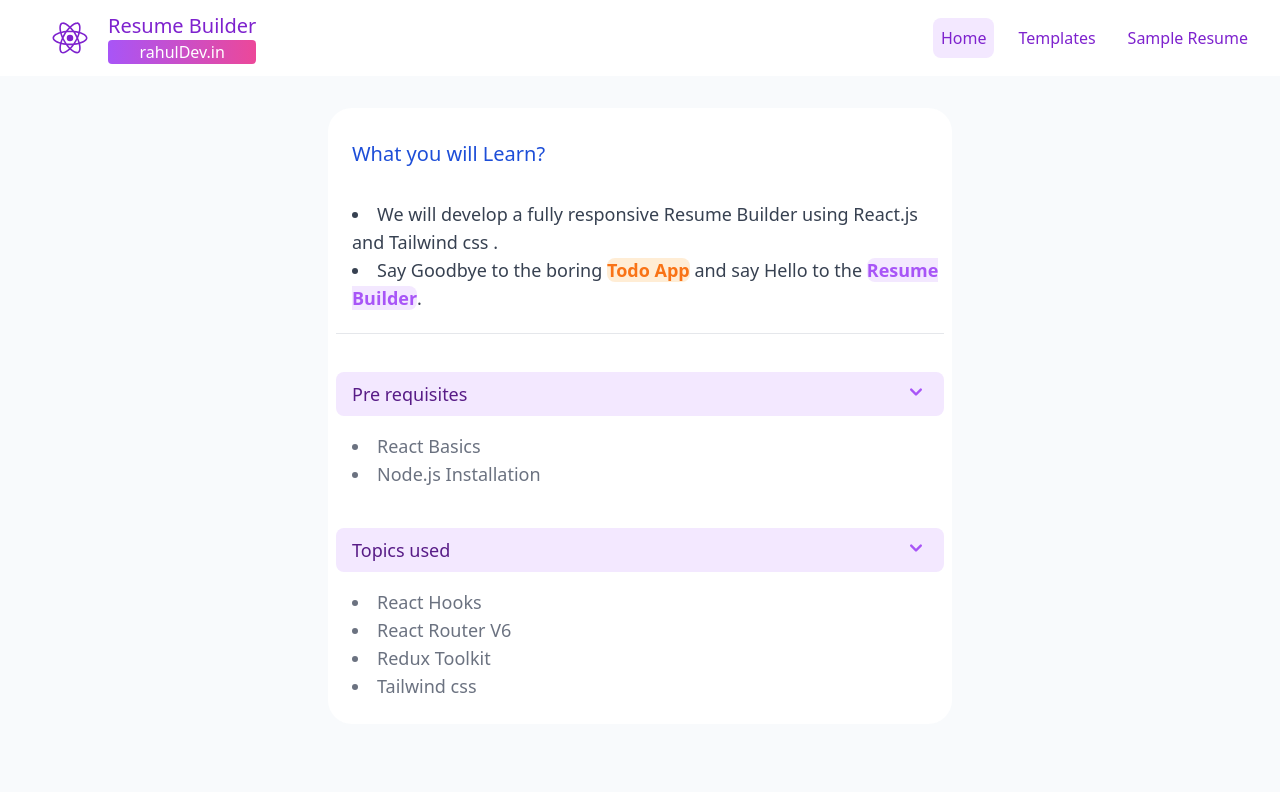
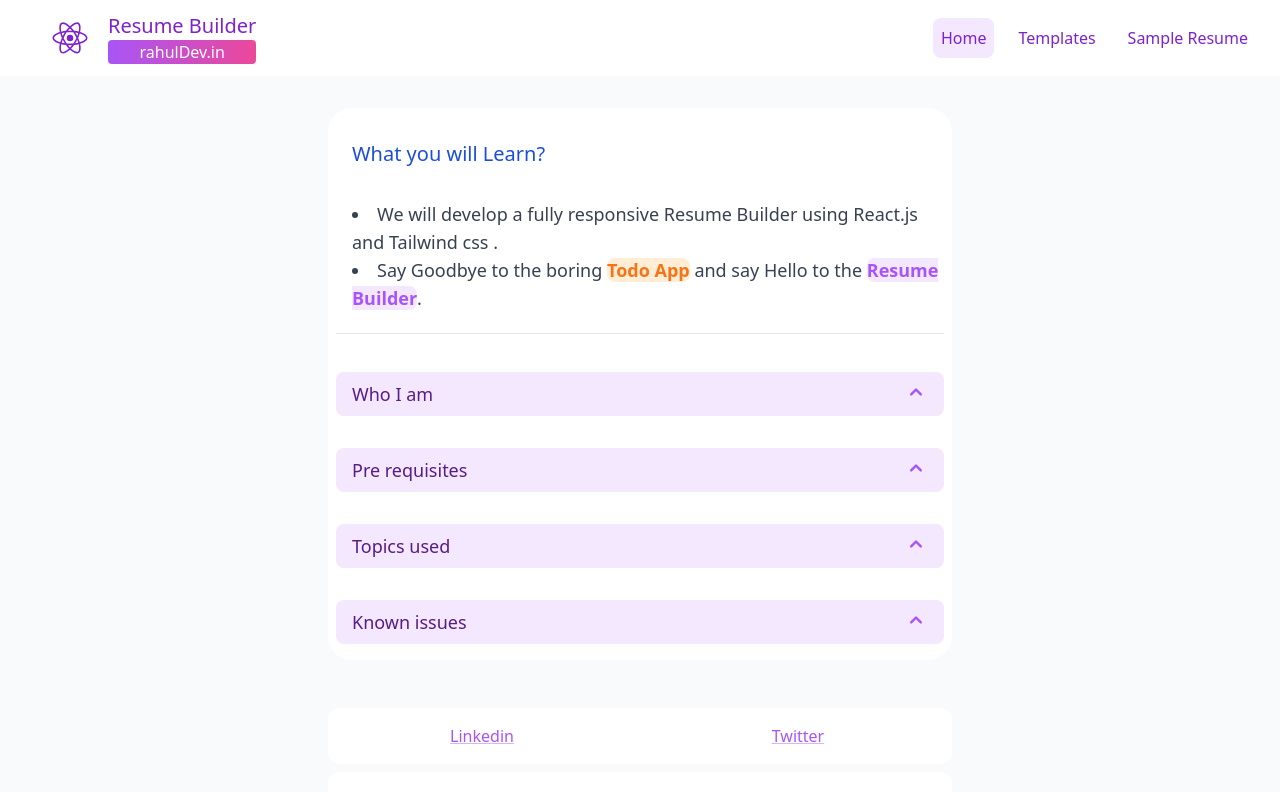
Before and after one commit to rahul-yr/yt-react-resume-builder, a React (Create React App) app in the folder resume-builder/: page / in a window 1280 px wide. Shown: the top 792 px of the page. Built offline with nearby package versions, Linux system fonts and the light colour scheme.

Commit message:
Add socail profile links

```diff
--- a/resume-builder/src/resumebuilder/Components/Footer.jsx
+++ b/resume-builder/src/resumebuilder/Components/Footer.jsx
@@ -8,10 +8,24 @@ function Footer() {
         <div className="bg-white rounded-xl py-4 w-full md:w-2/4">
           <div className="grid grid-cols-1 md:grid-cols-2 gap-2">
             <div className="flex flex-col justify-center items-center ">
-              <span>Linkedin</span>
+              <a
+                className="underline decoration-purple-300 text-purple-500"
+                target="_blank"
+                rel="noopener noreferrer"
+                href="https://www.linkedin.com/in/rahul-reddy-y"
+              >
+                Linkedin
+              </a>
             </div>
             <div className="flex flex-col justify-center items-center">
-              <span>Twitter</span>
+              <a
+                className="underline decoration-purple-300 text-purple-500"
+                target="_blank"
+                rel="noopener noreferrer"
+                href="https://twitter.com/rahul_reddy_y"
+              >
+                Twitter
+              </a>
             </div>
           </div>
         </div>
--- a/resume-builder/src/resumebuilder/Components/Home.jsx
+++ b/resume-builder/src/resumebuilder/Components/Home.jsx
@@ -4,7 +4,7 @@ import { ChevronUpIcon } from "@heroicons/react/solid";
 
 function Home() {
   return (
-    <div className="bg-slate-50 h-screen w-full py-4">
+    <div className="bg-slate-50 w-full py-4 ">
       <div className=" m-4 ">
         <div className="flex flex-row justify-center">
           <div className="md:w-1/4"></div>
@@ -31,7 +31,40 @@ function Home() {
             </ul>
             <hr className={"bg-slate-100 my-[4pt]"} />
             <div className="py-4"></div>
-
+            <MainContent label={"Who I am"}>
+              <ul className="list-disc list-inside">
+                <li>
+                  <span>
+                    A Professional with 4+ years of experience in Technology
+                    driven developement.
+                  </span>
+                </li>
+                <li>
+                  <span>Mail : rahul.mso@outlook.com</span>
+                </li>
+                <li>
+                  <a
+                    className="underline decoration-purple-300 text-purple-500"
+                    target="_blank"
+                    rel="noopener noreferrer"
+                    href="https://www.linkedin.com/in/rahul-reddy-y"
+                  >
+                    Linkedin
+                  </a>
+                </li>
+                <li>
+                  <a
+                    className="underline decoration-purple-300 text-purple-500"
+                    target="_blank"
+                    rel="noopener noreferrer"
+                    href="https://twitter.com/rahul_reddy_y"
+                  >
+                    Twitter
+                  </a>
+                </li>
+              </ul>
+            </MainContent>
+            <div className="py-4"></div>
             <MainContent label={"Pre requisites"}>
               <ul className="list-disc list-inside">
                 <li>
@@ -49,13 +82,40 @@ function Home() {
                   <span>React Hooks</span>
                 </li>
                 <li>
-                  <span>React Router V6</span>
+                  <span>
+                    Advanced Route management using React Router V6 latest
+                    features
+                  </span>
                 </li>
                 <li>
-                  <span>Redux Toolkit</span>
+                  <span>Complex state management using Redux Toolkit</span>
                 </li>
                 <li>
-                  <span>Tailwind css</span>
+                  <span>
+                    Beautiful and Responsive designs using Tailwind css
+                  </span>
+                </li>
+                <li>
+                  <span>Create a dynamic PDF in React</span>
+                </li>
+                <li>
+                  <span>Integrate with Rich Text Editors in React</span>
+                </li>
+                <li>
+                  <span>Best practices for React development</span>
+                </li>
+              </ul>
+            </MainContent>
+            <div className="py-4"></div>
+            <MainContent label={"Known issues"}>
+              <ul className="list-disc list-inside">
+                <li>
+                  <span>
+                    Draft.js is not fully supported on Android devices
+                  </span>
+                </li>
+                <li>
+                  <span>Currently only A4 format is supported. </span>
                 </li>
               </ul>
             </MainContent>
@@ -69,7 +129,7 @@ function Home() {
 
 function MainContent({ label, children }) {
   return (
-    <Disclosure defaultOpen={true}>
+    <Disclosure defaultOpen={false}>
       {({ open }) => (
         <React.Fragment>
           <Disclosure.Button className="flex w-full justify-between rounded-lg bg-purple-100 px-4 py-2 text-left text-sm font-medium text-purple-900 hover:bg-purple-200 focus:outline-none focus-visible:ring focus-visible:ring-purple-500 focus-visible:ring-opacity-75">
```
